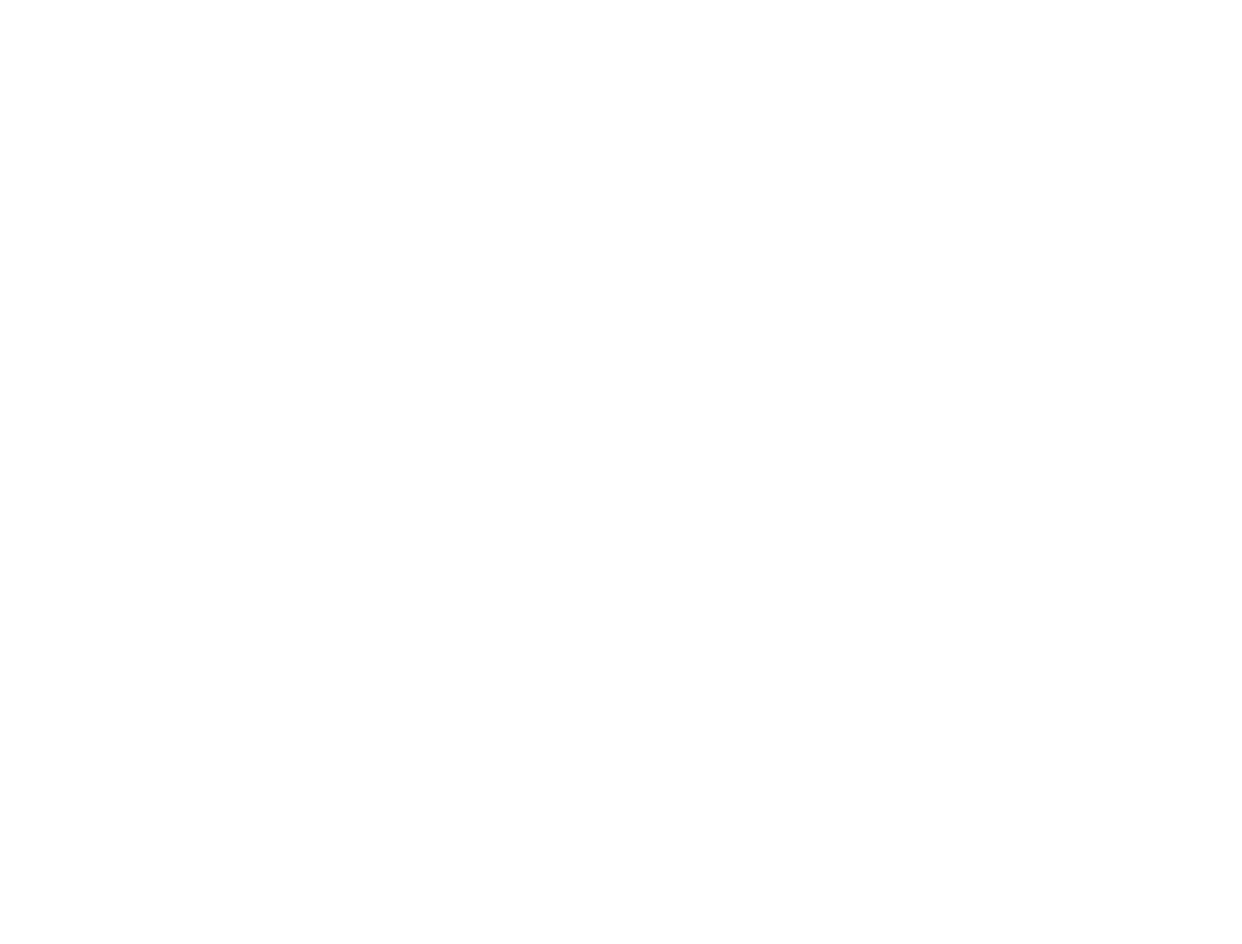
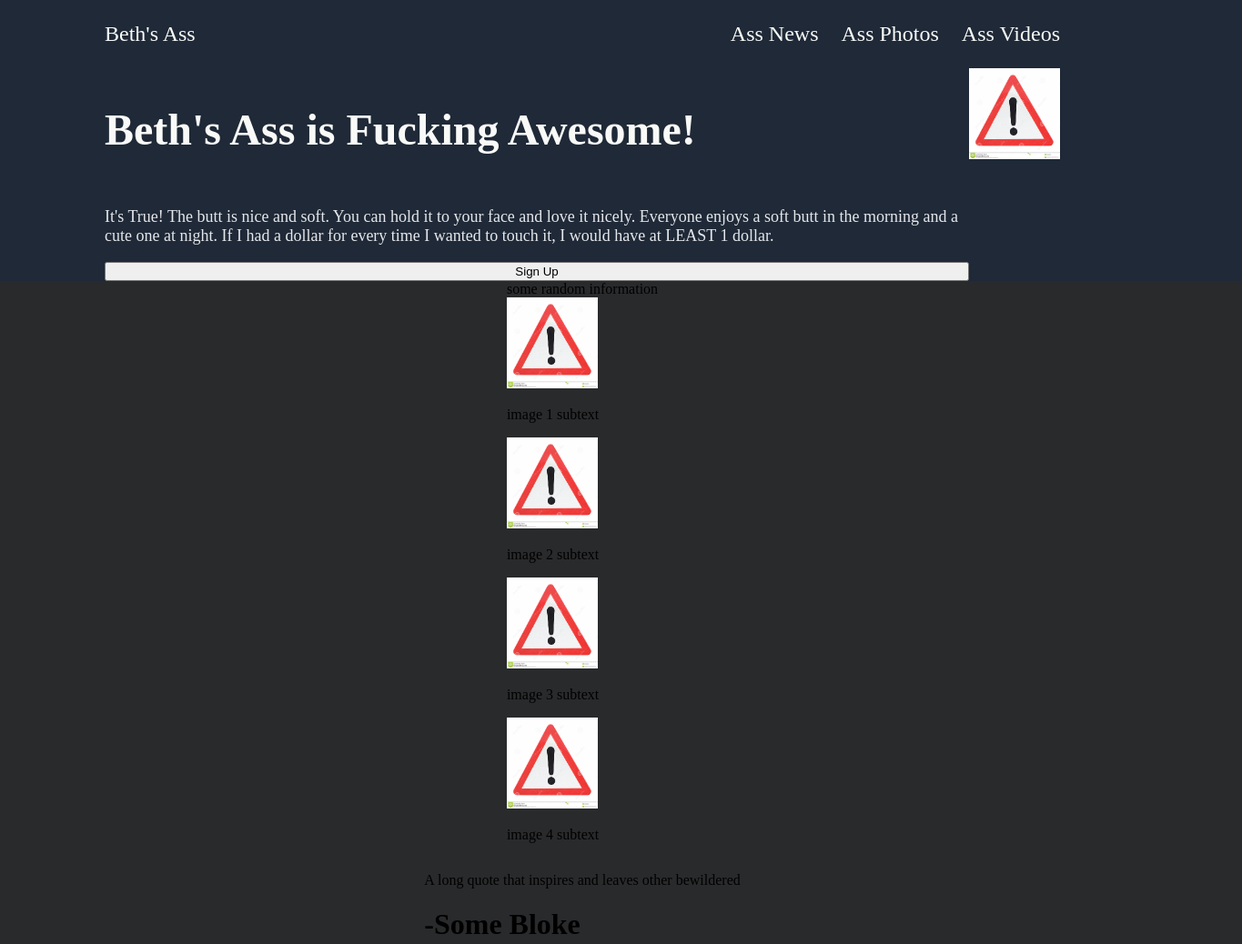
Before and after one commit to awright3009/landing_page, a plain HTML site: page index.html in a window 1280 px wide. Shown: the top 1038 px of the page at 91% size, 1365 px wide, since content can reach past the window. Before the commit the page ends 800 px from the top, so only its background shows below. Drawn offline with Linux system fonts and the light colour scheme.

Commit message:
First sessions progress

```diff
--- a/index.html
+++ b/index.html
@@ -5,8 +5,51 @@
     <meta http-equiv="X-UA-Compatible" content="IE=edge">
     <meta name="viewport" content="width=device-width, initial-scale=1.0">
     <title>Adam's Landing Page</title>
+    <link rel="stylesheet" href="./style.css">
 </head>
 <body>
+<!--This is the top blue section (1/4)-->
+    <div class="header">
+        <div class="top">
+            Beth's Ass
+            <ol>
+                <li><a href="somepage">Ass News</a></li>
+                <li><a href="somepage">Ass Photos</a></li>
+                <li><a href="somepage">Ass Videos</a></li>
+            </ol>
+        </div>
+        <div class="bottom">
+            <div class="himgtext">
+                <h2 class="title">Beth's Ass is Fucking Awesome!</h2>
+                <p class="header-text">It's True! The butt is nice and soft. You can hold it to your face and love it nicely. Everyone enjoys a soft butt in the morning and a cute one at night. If I had a dollar for every time I wanted to touch it, I would have at LEAST 1 dollar.</p>
+            <button class="button1">Sign Up</button>
+            </div>
+            <img src="./images/testimg.jpg" alt="an image goes here">
+
+        </div>
+    </div>
+ <!--the white image section (2/4)-->
+    <div class="photos">
+        some random information
+        <div class="imgcontainer">
+            <img src="./images/testimg.jpg" alt="img1"><p>image 1 subtext</p>
+            <img src="./images/testimg.jpg" alt="img2"><p>image 2 subtext</p>
+            <img src="./images/testimg.jpg" alt="img3"><p>image 3 subtext</p>
+            <img src="./images/testimg.jpg" alt="img4"><p>image 4 subtext</p>
+
+        </div>
+    </div>
+<!--the grey quote area (3/4)-->
+    <div class="quote">
+        <p>A long quote that inspires and leaves other bewildered</p>
+        <h1>-Some Bloke</h1>
+    </div>
+<!--bottom section blue textbox (4/4)-->
+    <div class="footer">
+        <h2>Call to action! It's time!</h2>
+        <p>Sign up for our product by clicking the button over there!</p>
+        <button>Sign Up</button>
+    </div>
 
 </body>
 </html>
--- a/style.css
+++ b/style.css
@@ -0,0 +1,60 @@
+body{
+    margin: 0;
+    display: flex;
+    flex-direction: column;
+    background-color: #292a2c;
+    align-items: center;
+}
+.header{
+
+    background-color: #1f2937;
+    display: flex;
+    flex-direction: column;
+    width: 1450px;
+    align-items: center;
+    font-size: 24px;
+    flex-basis: auto;
+    color: #f9faf8;
+}
+.top{
+    align-items:center;
+    width: 1050px;
+    display: flex;
+    justify-content: space-between;
+
+}
+.title{
+
+    font-size: 48px;
+    font-weight: bolder;
+    color: #f9faf8;
+
+}
+.header-text{
+    font-size: 18px;
+
+    color: #E5E7EB;
+}
+.bottom{
+    width: 1050px;
+    display: flex;
+}
+ol{
+    display: flex;
+    list-style-type: none;
+    gap: 25px;
+}
+a{
+
+    color: #f9faf8;
+    text-decoration: none;
+}
+.himgtext{
+    display: flex;
+    flex-direction: column;
+
+}
+img{
+    width: 100px;
+    height: 100px;
+}
```
Also changed, not shown: images/testimg.jpg (added).
